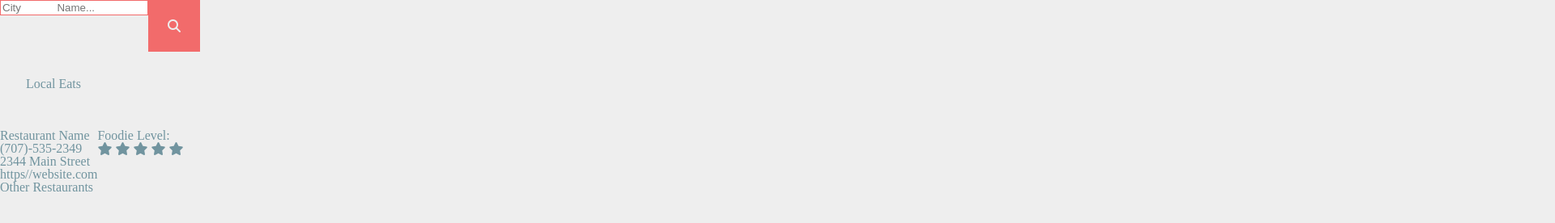
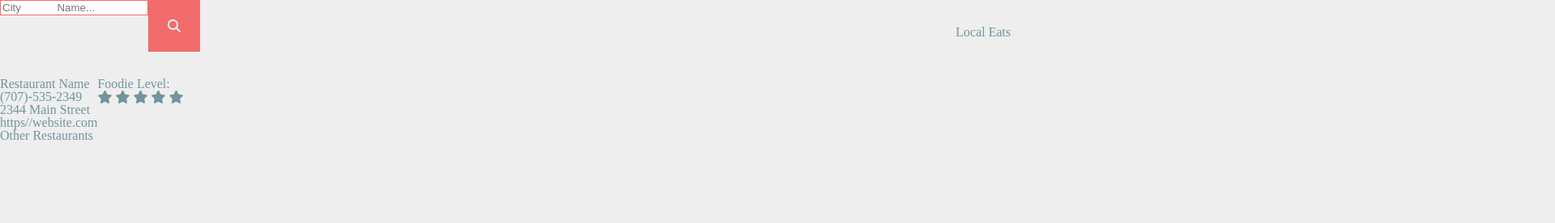
Before and after one commit to elliotfouts/local-eats, a plain HTML site: page result.html in a window 1280 px wide. Shown: the top 276 px of the page at 81% size, 1920 px wide, since content can reach past the window. Drawn offline with Linux system fonts and the light colour scheme.

Commit message:
edited results title

```diff
--- a/result.css
+++ b/result.css
@@ -26,11 +26,9 @@ a {
   color: currentColor;
 }
 
-
 .content-container {
   display: flex;
 }
-
 
 /*======================================
 *            top container            *
@@ -39,7 +37,12 @@ a {
   width: 100%;
 }
 
+.title-container {
+    display: flex;
+}
+
 /*==================  title  ==================*/
+
 .title,
 .results-container {
   position: relative;
@@ -47,7 +50,10 @@ a {
 }
 
 .title {
-  padding: 2rem;
+    display: flex;
+    justify-content: flex-end;
+    width: 65%;
+    padding: 2rem;
 }
 
 .title-label {
@@ -73,7 +79,7 @@ Search Bar
 
 .title-searchbar {
   height: 50%;
-  width: 1000%;
+  width: 35%;
   display: flex;
   justify-content: flex-start;
   align-items: flex-start;
@@ -130,20 +136,14 @@ Search Bar
 *      left container results           *
 ======================================*/
 
-/* .content-container-left {
-    min-width: 35%;
-  height: 100vh;
-  display: flex;
-  flex-direction: column;
-} */
+.content-container-right {
+    width: 50%;
+}
 
 /*=======================================
 *     right container  results          *
 =======================================*/
 
-/* .content-container-right {
-    min-width: 65%;
-  height: 100vh;
-  display: flex;
-  flex-direction: column-reverse;
-} */
+.content-container-right {
+    width: 50%;
+}
--- a/result.html
+++ b/result.html
@@ -15,7 +15,7 @@
   </head>
   <body>
     <div class="container">
-      <header>
+      <header class="header-section">
         <div class="title-container">
           <div class="title-searchbar">
             <input
```
